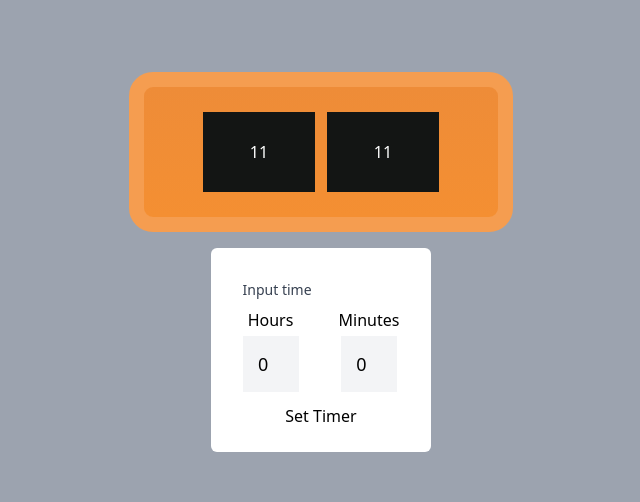
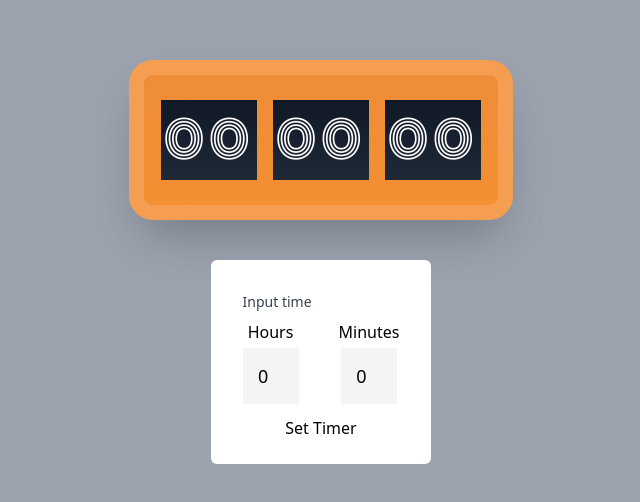
Before and after one commit to dwikbtn/counter-tailwind, a React (Create React App) app: page / in a window 1280 px wide. Shown: the part 138-640 px from the top of the page, without its empty margins (319-959 px from the left). Built offline with nearby package versions, Linux system fonts and the light colour scheme.

Commit message:
finishing up

```diff
--- a/src/App.js
+++ b/src/App.js
@@ -1,24 +1,40 @@
+import { useState } from "react";
 import SetTimer from "./SetTimer";
 function App() {
   // create input timer
+  const [second, setSecond] = useState("00");
+  const [minute, setMinute] = useState("00");
+  const [hour, setHour] = useState("00");
+
   const getTime = (time) => {
-    console.log("time", time);
+    const countDown = setInterval(function () {
+      let hours = parseInt(time / 3600, 10);
+      let minutes = parseInt((time / 60) % 60, 10);
+      let seconds = parseInt(time % 60, 10);
+
+      setSecond(seconds);
+      setMinute(minutes);
+      setHour(hours);
+
+      if (--time < 0) {
+        alert("your time is up");
+        clearInterval(countDown);
+      }
+    }, 1000);
   };
+
   return (
     <>
       <div className="bg-gray-400 min-h-screen flex justify-center items-center flex-col">
         {/* timer start here */}
-        <div id="timer-container" className="text-center mb-4">
-          <div className="timer-frame">
+        <div id="timer-container" className="text-center mb-10 ">
+          <div className="timer-frame shadow-2xl">
             {/* display time */}
 
             {/* inner display */}
-            <div className="w-28 h-20 bg-timerBg flex justify-center items-center text-white">
-              11
-            </div>
-            <div className="w-28 h-20 bg-timerBg flex justify-center items-center text-white ml-3">
-              11
-            </div>
+            <div className="inside-timer">{hour}</div>
+            <div className="inside-timer">{minute}</div>
+            <div className="inside-timer">{second}</div>
           </div>
         </div>
         <SetTimer getTime={getTime} />
--- a/src/SetTimer.js
+++ b/src/SetTimer.js
@@ -17,7 +17,10 @@ export default function SetTimer(props) {
     const minToSec = minute * 60;
     const hourToSec = hour * 3600;
     const totalSecond = hourToSec + minToSec;
-    return props.getTime(totalSecond);
+    props.getTime(totalSecond);
+    setMinute(0);
+    setHour(0);
+    return setTimer;
   };
   return (
     <>
--- a/src/index.css
+++ b/src/index.css
@@ -15,3 +15,7 @@
 .timer-frame {
   @apply w-96 h-40 bg-gradient-to-b from-firstGr to-secondGr border-border border-outer rounded-3xl flex flex-row justify-center items-center;
 }
+
+.inside-timer {
+  @apply w-24 h-20 bg-timerBg flex justify-center items-center text-white mx-2 text-5xl tracking-widest font-inputText bg-gradient-to-b from-gray-900 to-gray-800;
+}
```
